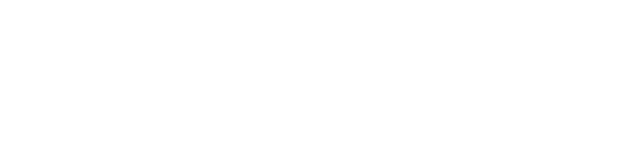
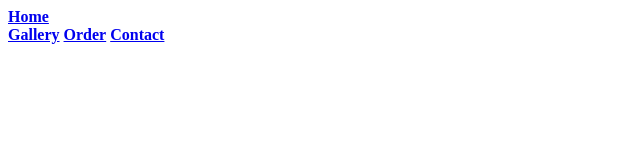
Before and after one commit to HILLARY-oti/pizza, a plain HTML site: page contact.html in a window 1280 px wide. Shown: the whole page, without its empty margins (0-640 px from the left). Drawn offline with Linux system fonts and the light colour scheme.

Commit message:
add navbar

```diff
--- a/contact.html
+++ b/contact.html
@@ -6,7 +6,12 @@
 </head>
 
 <body>
-
+    <div class="navbar">
+      <a href="index.html"><strong>Home</strong></a>
+      <br><a href="gallery.html"><strong>Gallery</strong></a>
+      <a href="order.html"><strong>Order</strong></a>
+      <a class="active" href="#"><strong>Contact</strong></a>
+    </div>
 </body>
 
 </html>
```
